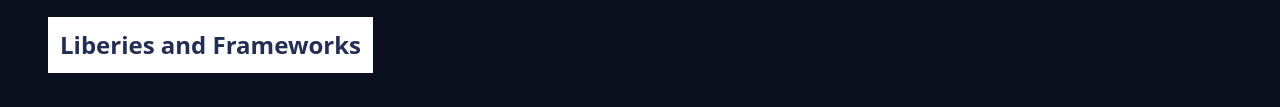
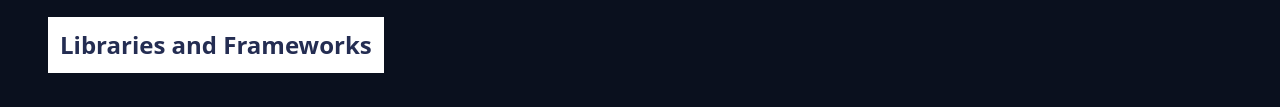
Before and after one commit to AsumVictor/me, a website: page index.html in a window 1280 px wide. Shown: the part 2750-2857 px from the top of the page. Drawn offline with nearby package versions, Linux system fonts and the light colour scheme.

Commit message:
Update index.html

```diff
--- a/index.html
+++ b/index.html
@@ -152,7 +152,7 @@
      </div>
 
      <div class=" heading flex flex-row item-center md:px-12 justify-center md:justify-start mt-3">
-      <h2 class="text-left text-darkBlue font-bold text-1xl p-3 md:text-2xl bg-white">Liberies and Frameworks</h2>
+      <h2 class="text-left text-darkBlue font-bold text-1xl p-3 md:text-2xl bg-white">Libraries and Frameworks</h2>
     </div>
 
     <div class="frameworkspace flex flex-row justify-center pb-2 flex-wrap pt-4 ">
```
